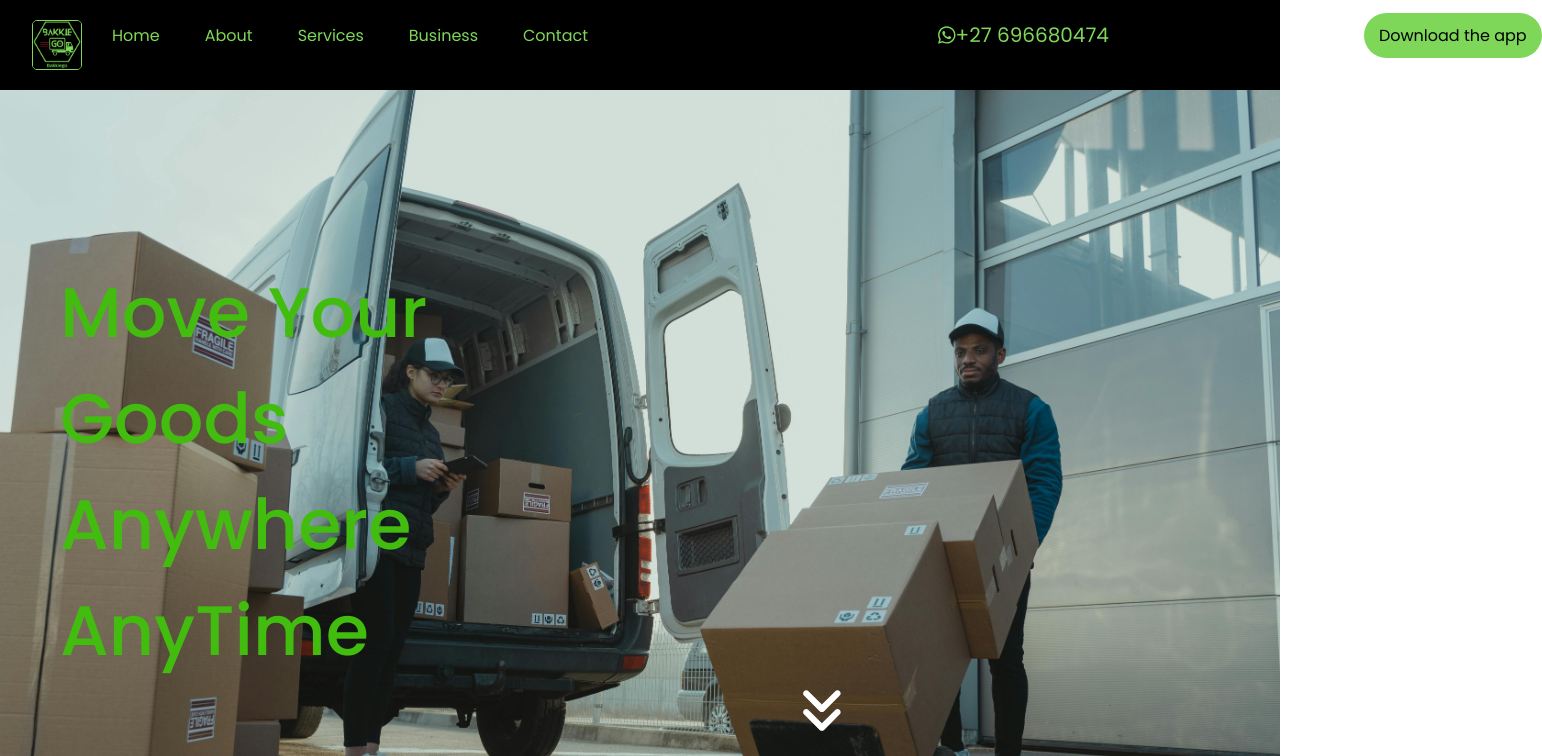
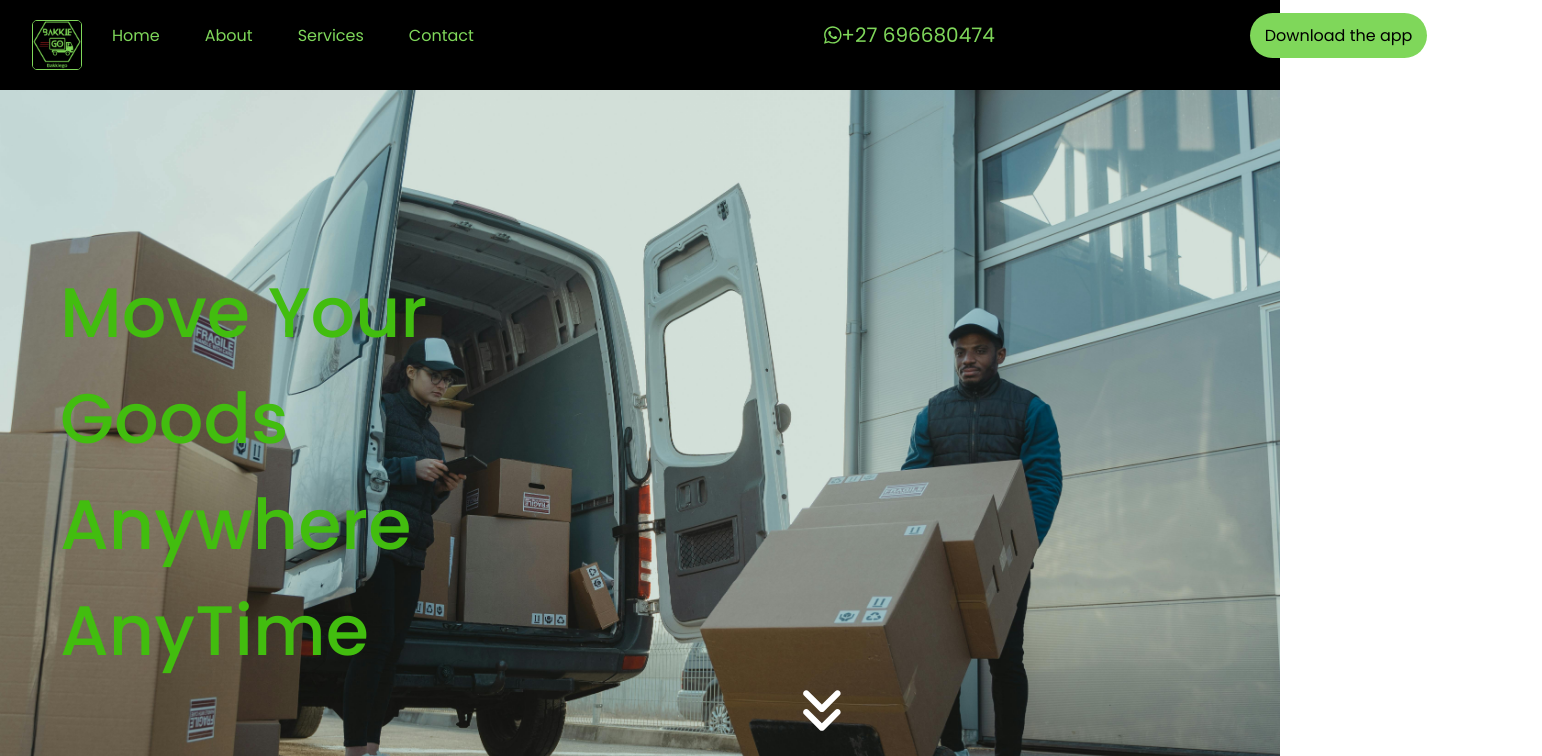
Before and after one commit to leke15/bakkigofree, a React (Create React App) app: page / in a window 1280 px wide. Shown: the top 756 px of the page, 1542 px wide, since content can reach past the window. Built offline with nearby package versions, Linux system fonts and the light colour scheme.

Commit message:
removed the business link

```diff
--- a/src/components/home/Home.jsx
+++ b/src/components/home/Home.jsx
@@ -41,7 +41,6 @@ const Home = () => {
             <Link smooth to="/Service">
               Services
             </Link>
-            <Link to="/#business">Business</Link>
             <Link smooth to="/#contact">
               Contact
             </Link>
```
